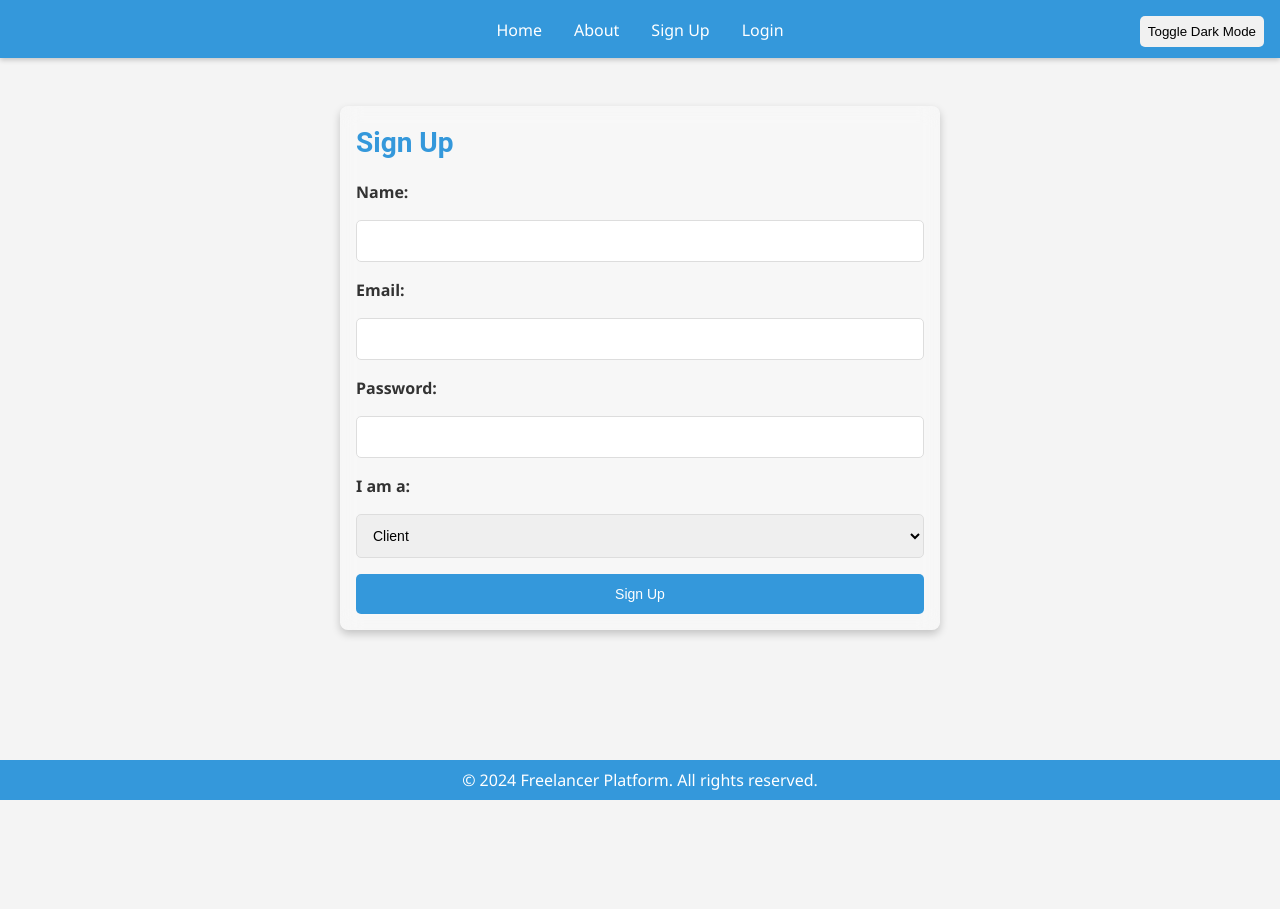
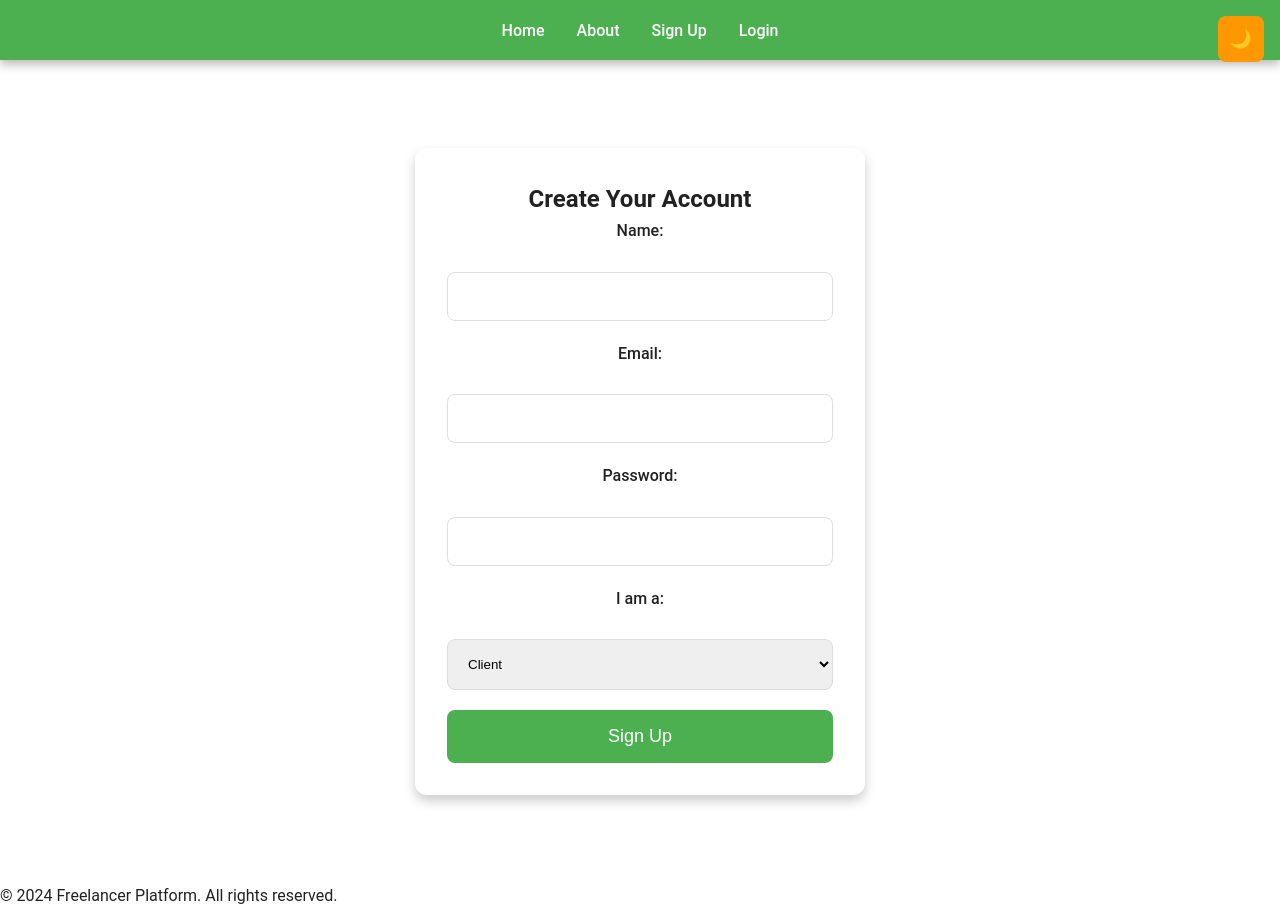
Before and after one commit to Selak007/FreelanceWebsite, a plain HTML site: page signup.html in a window 1280 px wide. Before the commit the page ends 800 px from the top, so only its background shows below. Drawn offline with Linux system fonts and the light colour scheme.

Commit message:
Add files via upload
Third commit

```diff
--- a/signup.html
+++ b/signup.html
@@ -16,10 +16,12 @@
         </nav>
     </header>
 
+    <button class="theme-toggle" id="theme-toggle">🌙</button>
+
     <div class="container">
-        <section class="signup">
-            <h1>Sign Up</h1>
-            <form action="#" method="post">
+        <section class="form-container">
+            <h2>Create Your Account</h2>
+            <form class="auth-form">
                 <label for="name">Name:</label>
                 <input type="text" id="name" name="name" required>
 
@@ -29,14 +31,14 @@
                 <label for="password">Password:</label>
                 <input type="password" id="password" name="password" required>
 
-                <label for="user-role">I am a:</label>
-                <select id="user-role" name="role" required>
+                <label for="user-type">I am a:</label>
+                <select id="user-type" name="user-type" required>
                     <option value="client">Client</option>
                     <option value="freelancer">Freelancer</option>
                     <option value="student">Student</option>
                 </select>
 
-                <button type="submit">Sign Up</button>
+                <button type="submit" class="btn-primary">Sign Up</button>
             </form>
         </section>
     </div>
@@ -45,12 +47,6 @@
         <p>&copy; 2024 Freelancer Platform. All rights reserved.</p>
     </footer>
 
-    <button class="theme-toggle" onclick="toggleTheme()">Toggle Dark Mode</button>
-
-    <script>
-        function toggleTheme() {
-            document.documentElement.toggleAttribute('data-theme', 'dark');
-        }
-    </script>
+    <script src="script.js"></script>
 </body>
 </html>
--- a/styles.css
+++ b/styles.css
@@ -1,20 +1,27 @@
 /* Root Variables for Theme Colors */
+/* CSS Variables */
 :root {
-    --primary-color: #3498db;
-    --secondary-color: #2ecc71;
-    --background-color: #f4f4f4;
-    --text-color: #333;
+    --primary-color: #4caf50; /* Green */
+    --secondary-color: #ff9800; /* Orange */
+    --text-color: #212121; /* Dark Grey */
+    --link-hover-color: #388e3c; /* Dark Green */
+    --btn-primary-bg: #4caf50;
+    --btn-primary-text: #fff;
+    --btn-primary-hover-bg: #388e3c;
+    --btn-secondary-bg: #ff9800;
+    --btn-secondary-text: #fff;
+    --btn-secondary-hover-bg: #e68a00;
+    --card-bg: #ffffff;
     --border-color: #ddd;
-    --button-bg-color: #3498db;
-    --button-hover-bg-color: #2980b9;
-    --glass-bg: rgba(255, 255, 255, 0.3);
-    --dark-mode-bg: #333;
-    --dark-mode-text: #f4f4f4;
-    --dark-border-color: #555;
-    --dark-button-bg-color: #555;
-    --dark-button-hover-bg-color: #777;
-    --font-family-primary: 'Segoe UI', Tahoma, Geneva, Verdana, sans-serif;
-    --font-family-secondary: 'Roboto', sans-serif;
+    --focus-border-color: #4caf50;
+    --scrollbar-thumb-bg: #888;
+    --scrollbar-track-bg: #f1f1f1;
+    --glass-bg: rgba(255, 255, 255, 0.1); /* Glassmorphism background */
+    --dark-mode-bg: #121212; /* Dark background */
+    --dark-mode-text: #e0e0e0; /* Light text for dark mode */
+    --dark-border-color: #333;
+    --dark-button-bg-color: #1e1e1e;
+    --dark-button-hover-bg-color: #444;
 }
 
 /* Dark Mode */
@@ -34,38 +41,77 @@
 }
 
 body {
-    font-family: var(--font-family-primary);
+    font-family: 'Roboto', sans-serif;
     color: var(--text-color);
     background-color: var(--background-color);
-    line-height: 1.5;
+    line-height: 1.6;
     transition: background-color 0.3s, color 0.3s;
 }
+
+/* Specific styles for about.html */
+.about-details {
+    margin-top: 1rem; /* Adjust this to control space between header and content */
+}
+
+header {
+    padding: 0.5rem 1rem; /* Ensure padding is consistent */
+}
+
+/* Ensure container height is appropriate */
+.container {
+    max-width: 1200px;
+    margin: 0 auto; /* Center container */
+    padding: 1rem; /* Adjust padding if necessary */
+}
+
 
 /* Header */
 header {
     background: var(--primary-color);
     color: white;
-    padding: 0.5rem 1rem;
+    padding: 0.5rem 1rem; /* Reduced padding */
     position: sticky;
     top: 0;
     z-index: 1000;
     backdrop-filter: blur(10px);
-    box-shadow: 0 2px 5px rgba(0, 0, 0, 0.2);
+    box-shadow: 0 4px 10px rgba(0, 0, 0, 0.3);
     animation: slideInDown 1s ease-out;
 }
 
+/* Logo */
+.logo a {
+    font-size: 1.25rem; /* Reduced font size */
+    font-weight: bold;
+    color: white;
+    text-decoration: none;
+}
+
+/* Navigation */
 nav {
     display: flex;
     justify-content: center;
-    gap: 0.5rem;
+    align-items: center;
+}
+
+nav ul {
+    display: flex;
+    gap: 1rem; /* Adjusted gap between links */
+    list-style: none;
+    padding: 0;
+    margin: 0;
+}
+
+nav li {
+    margin: 0;
 }
 
 nav a {
     color: white;
     text-decoration: none;
-    padding: 0.5rem 0.75rem;
-    border-radius: 5px;
+    padding: 0.5rem 1rem; /* Adjusted padding for better spacing */
+    border-radius: 6px;
     transition: background-color 0.3s, transform 0.3s;
+    font-weight: 500;
 }
 
 nav a:hover {
@@ -73,143 +119,228 @@ nav a:hover {
     transform: scale(1.05);
 }
 
-/* Footer */
-footer {
-    background: var(--primary-color);
-    color: white;
-    text-align: center;
-    padding: 0.5rem;
-    position: fixed;
-    width: 100%;
-    bottom: 0;
-    backdrop-filter: blur(10px);
-}
 
 /* Container */
 .container {
     max-width: 1200px;
-    margin: 1rem auto;
+    margin: 2rem auto;
+    padding: 1.5rem;
+}
+
+/* Hero Section */
+.hero {
+    text-align: center;
+    padding: 3rem;
+    background: linear-gradient(to right, #4caf50, #66bb6a);
+    color: #fff;
+    border-radius: 12px;
+    box-shadow: 0 4px 10px rgba(0, 0, 0, 0.2);
+    animation: fadeIn 1.5s ease-in-out;
+}
+
+.hero h1 {
+    font-size: 2.5rem;
+    margin-bottom: 1rem;
+}
+
+.hero p {
+    font-size: 1.25rem;
+}
+
+/* Buttons */
+.btn-primary {
+    background: var(--btn-primary-bg);
+    color: var(--btn-primary-text);
+    padding: 0.75rem 1.5rem;
+    border-radius: 8px;
+    text-decoration: none;
+    display: inline-block;
+    transition: background 0.3s ease, transform 0.3s ease;
+    font-weight: 500;
+}
+
+.btn-primary:hover {
+    background: var(--btn-primary-hover-bg);
+    transform: scale(1.05);
+}
+
+.btn-secondary {
+    background: var(--btn-secondary-bg);
+    color: var(--btn-secondary-text);
+    padding: 0.75rem 1.5rem;
+    border-radius: 8px;
+    text-decoration: none;
+    transition: background 0.3s ease, transform 0.3s ease;
+    font-weight: 500;
+}
+
+.btn-secondary:hover {
+    background: var(--btn-secondary-hover-bg);
+    transform: scale(1.05);
+}
+
+/* Flashcards */
+.flashcards {
+    display: flex;
+    gap: 1.5rem;
+    overflow-x: auto;
     padding: 1rem;
 }
 
-/* About Section */
-.about {
-    background: var(--glass-bg);
+.flashcard {
+    background: var(--card-bg);
+    border-radius: 12px;
+    padding: 1.5rem;
+    flex: 1 0 300px;
+    box-shadow: 0 6px 12px rgba(0,0,0,0.2);
+    transition: transform 0.3s ease, box-shadow 0.3s ease;
+    display: flex;
+    flex-direction: column;
+    justify-content: center;
+    align-items: center;
+}
+
+.flashcard:hover {
+    transform: scale(1.05);
+    box-shadow: 0 8px 16px rgba(0,0,0,0.3);
+}
+
+.flashcard h3 {
+    margin-bottom: 1rem;
+    font-size: 1.2rem;
+}
+
+.flashcard p {
+    font-size: 1rem;
+    text-align: center;
+}
+
+/* Scrollbar */
+::-webkit-scrollbar {
+    height: 8px;
+}
+
+::-webkit-scrollbar-thumb {
+    background: var(--scrollbar-thumb-bg);
+    border-radius: 10px;
+}
+
+::-webkit-scrollbar-track {
+    background: var(--scrollbar-track-bg);
+}
+
+/* Form Container */
+.form-container {
+    max-width: 450px;
+    margin: 2rem auto;
+    padding: 2rem;
+    background: var(--card-bg);
+    border-radius: 12px;
+    box-shadow: 0 6px 12px rgba(0,0,0,0.2);
+    text-align: center;
+}
+
+/* Form */
+.auth-form {
+    display: flex;
+    flex-direction: column;
+    gap: 1.25rem;
+}
+
+.auth-form label {
+    display: block;
+    font-weight: 500;
+    margin-bottom: 0.5rem;
+}
+
+.auth-form input, .auth-form select {
     padding: 1rem;
     border-radius: 8px;
-    box-shadow: 0 4px 8px rgba(0, 0, 0, 0.2);
-    backdrop-filter: blur(10px);
-    animation: fadeIn 1.5s ease-in-out;
+    border: 1px solid var(--border-color);
+    box-sizing: border-box;
+    transition: border-color 0.3s ease;
 }
 
-.about-content {
-    display: flex;
-    flex-direction: column;
-    gap: 1rem;
+.auth-form input:focus, .auth-form select:focus {
+    border-color: var(--focus-border-color);
+    outline: none;
 }
 
-.about-text {
-    flex: 1;
-    animation: fadeInLeft 1.5s ease-in-out;
+.auth-form button {
+    padding: 1rem;
+    border: none;
+    border-radius: 8px;
+    background: var(--btn-primary-bg);
+    color: var(--btn-primary-text);
+    cursor: pointer;
+    font-size: 1.125rem;
+    transition: background 0.3s ease, transform 0.3s ease;
 }
 
-.about-image {
-    flex: 1;
-    display: flex;
-    align-items: center;
-    justify-content: center;
-    animation: fadeInRight 1.5s ease-in-out;
-}
-
-.about-image img {
-    max-width: 100%;
-    border-radius: 8px;
-}
-
-/* Sign Up Section */
-.signup {
-    background: var(--glass-bg);
-    padding: 1rem;
-    border-radius: 8px;
-    box-shadow: 0 4px 8px rgba(0, 0, 0, 0.2);
-    backdrop-filter: blur(10px);
-    max-width: 600px;
-    margin: 1rem auto;
-    animation: fadeIn 1.5s ease-in-out;
-}
-
-.signup form {
-    display: grid;
-    gap: 1rem;
-}
-
-.signup label {
-    font-weight: bold;
-}
-
-.signup input, .signup select, .signup button {
-    padding: 0.75rem;
-    border: 1px solid var(--border-color);
-    border-radius: 5px;
-    font-size: 0.875rem;
-    transition: border-color 0.3s, box-shadow 0.3s;
-}
-
-.signup button {
-    background-color: var(--button-bg-color);
-    color: white;
-    border: none;
-    cursor: pointer;
-    font-size: 0.875rem;
-    transition: background-color 0.3s, transform 0.3s;
-    animation: bounceIn 1.2s ease;
-}
-
-.signup button:hover {
-    background-color: var(--button-hover-bg-color);
+.auth-form button:hover {
+    background: var(--btn-primary-hover-bg);
     transform: scale(1.05);
 }
 
-/* Typography */
-h1, h2, h3 {
-    font-family: var(--font-family-secondary);
-    color: var(--primary-color);
-    animation: fadeIn 1.5s ease-in-out;
+/* Glassmorphism Effect */
+.glass {
+    background: var(--glass-bg);
+    padding: 1.5rem;
+    border-radius: 12px;
+    box-shadow: 0 6px 12px rgba(0, 0, 0, 0.1);
+    backdrop-filter: blur(12px);
+    border: 1px solid var(--border-color);
 }
 
-h1 {
-    font-size: 1.75rem;
-    margin-bottom: 1rem;
+/* CSS Pseudo-elements and Pseudo-classes */
+a::before {
+    content: '';
+    display: block;
+    width: 0;
+    height: 2px;
+    background: var(--secondary-color);
+    transition: width 0.3s;
 }
 
-h2 {
-    font-size: 1.25rem;
-    margin-bottom: 0.75rem;
+a:hover::before {
+    width: 100%;
 }
 
-h3 {
-    font-size: 1rem;
-    margin-bottom: 0.5rem;
+button::after {
+    content: '';
+    display: block;
+    position: absolute;
+    width: 0;
+    height: 2px;
+    background: var(--btn-secondary-hover-bg);
+    transition: width 0.3s;
+    bottom: 0;
+    left: 0;
 }
 
-/* Responsive Design */
-@media (max-width: 768px) {
-    nav {
-        flex-direction: column;
-        align-items: center;
+button:hover::after {
+    width: 100%;
 }
 
-    nav a {
-        padding: 0.5rem;
-    }
+/* Dark Mode Button */
+.theme-toggle {
+    position: fixed;
+    top: 1rem;
+    right: 1rem;
+    background: var(--btn-secondary-bg);
+    color: var(--btn-secondary-text);
+    border: none;
+    border-radius: 8px;
+    padding: 0.75rem;
+    cursor: pointer;
+    z-index: 2000;
+    font-size: 1.125rem;
+    transition: background 0.3s, color 0.3s;
 }
 
-/* Microinteractions */
-input:focus, select:focus, textarea:focus {
-    border-color: var(--primary-color);
-    box-shadow: 0 0 5px rgba(0, 150, 255, 0.5);
-    outline: none;
-    transition: box-shadow 0.3s ease;
+body[data-theme="dark"] .theme-toggle {
+    background: var(--dark-button-bg-color);
+    color: var(--dark-button-hover-bg-color);
 }
 
 /* Animations */
@@ -245,131 +376,18 @@ input:focus, select:focus, textarea:focus {
     }
 }
 
-/* Glassmorphism Effect */
-.glass {
-    background: var(--glass-bg);
-    padding: 1rem;
-    border-radius: 8px;
-    box-shadow: 0 4px 8px rgba(0, 0, 0, 0.1);
-    backdrop-filter: blur(10px);
-    border: 1px solid var(--border-color);
+/* Responsive Design */
+@media (max-width: 768px) {
+    nav {
+        flex-direction: column;
+        align-items: center;
     }
 
-/* CSS Pseudo-elements and Pseudo-classes */
-a::before {
-    content: '';
-    display: block;
-    width: 0;
-    height: 2px;
-    background: var(--secondary-color);
-    transition: width 0.3s;
-}
-
-a:hover::before {
-    width: 100%;
-}
-
-button::after {
-    content: '';
-    display: block;
-    position: absolute;
-    width: 0;
-    height: 2px;
-    background: var(--button-hover-bg-color);
-    transition: width 0.3s;
-    bottom: 0;
-    left: 0;
-}
-
-button:hover::after {
-    width: 100%;
-}
-
-/* Button styling */
-.theme-toggle {
-    position: fixed;
-    top: 1rem;
-    right: 1rem;
-    background: #f1f1f1;
-    border: none;
-    border-radius: 5px;
-    padding: 0.5rem;
-    cursor: pointer;
-    z-index: 2000;
-}
-
-body[data-theme="dark"] .theme-toggle {
-    background: #333;
-    color: #fff;
-}
-
-.hero {
-    text-align: center;
-    padding: 2rem;
-    background: var(--hero-bg);
-}
-
-.btn-primary {
-    background: var(--btn-primary-bg);
-    color: var(--btn-primary-text);
-    padding: 0.75rem 1.5rem;
-    border-radius: 5px;
-    text-decoration: none;
-    display: inline-block;
-    transition: background 0.3s ease;
-}
-
-.btn-primary:hover {
-    background: var(--btn-primary-hover-bg);
-}
-
-.featured-jobs {
-    padding: 2rem 0;
+    nav a {
+        padding: 0.75rem;
     }
 
     .flashcards {
-    display: flex;
-    gap: 1rem;
-    overflow-x: auto;
-    padding: 1rem;
+        flex-direction: column;
     }
-
-.flashcard {
-    background: var(--card-bg);
-    border-radius: 10px;
-    padding: 1rem;
-    flex: 1 0 300px;
-    box-shadow: 0 4px 8px rgba(0,0,0,0.1);
-    transition: transform 0.3s ease;
 }
-
-.flashcard:hover {
-    transform: scale(1.05);
-}
-
-.btn-secondary {
-    background: var(--btn-secondary-bg);
-    color: var(--btn-secondary-text);
-    padding: 0.5rem 1rem;
-    border-radius: 5px;
-    text-decoration: none;
-    transition: background 0.3s ease;
-}
-
-.btn-secondary:hover {
-    background: var(--btn-secondary-hover-bg);
-}
-
-/* Scrollbar */
-::-webkit-scrollbar {
-    height: 8px;
-}
-
-::-webkit-scrollbar-thumb {
-    background: var(--scrollbar-thumb-bg);
-    border-radius: 10px;
-}
-
-::-webkit-scrollbar-track {
-    background: var(--scrollbar-track-bg);
-}
```
Also changed, not shown: login.html (+16 -10 lines). Lines whose indentation alone changed are shown as unchanged.
